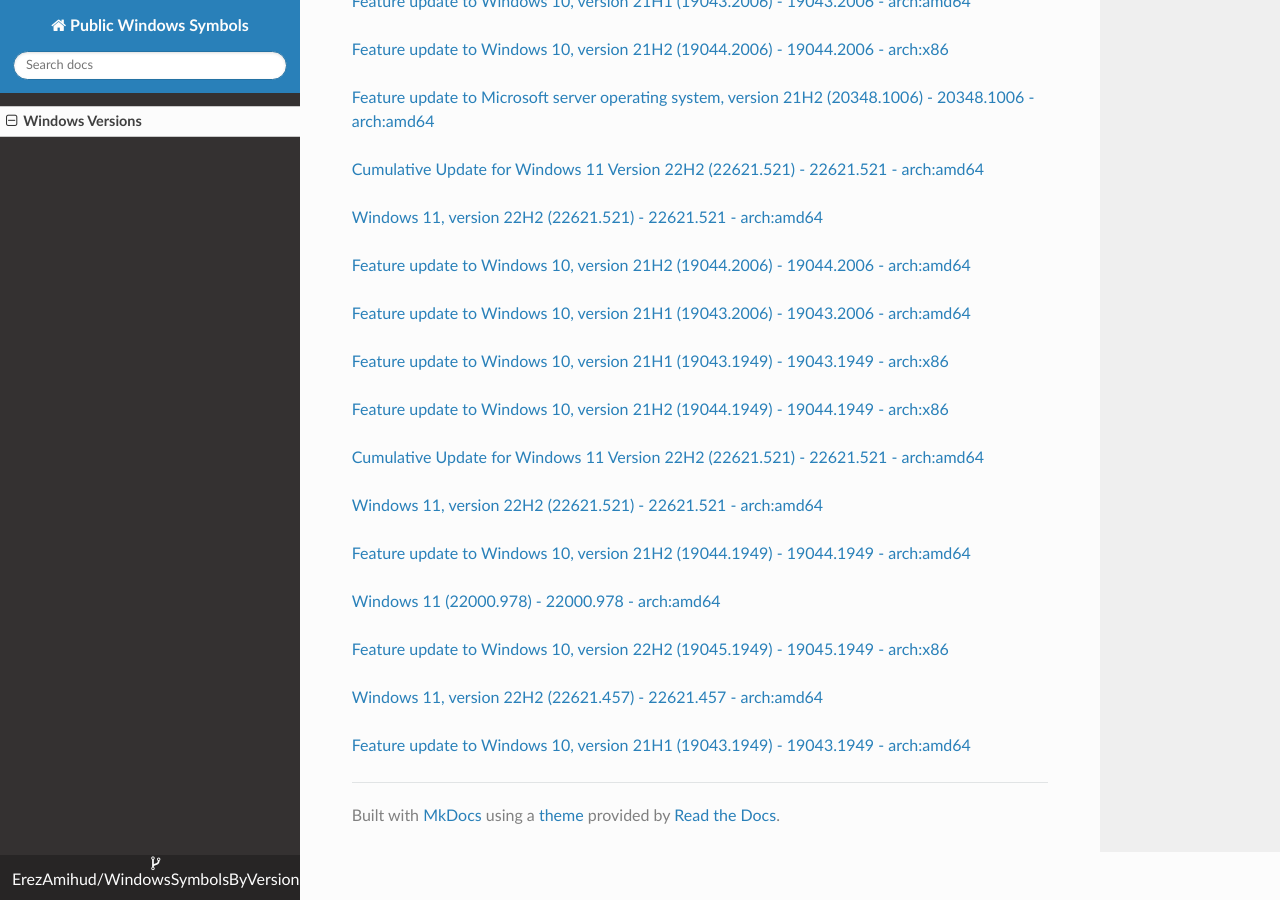
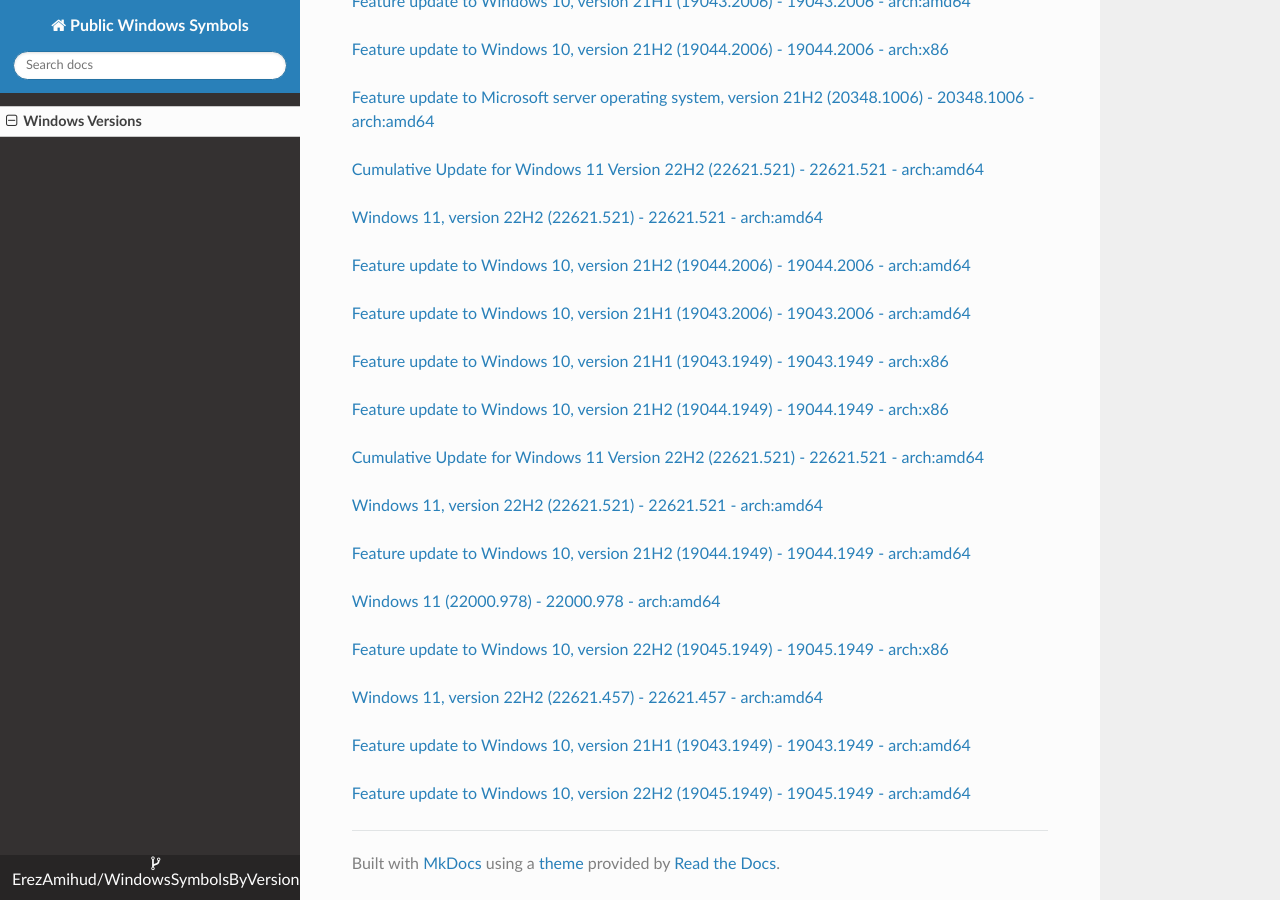
Before and after one commit to ErezAmihud/WindowsSymbolsByVersion, an MkDocs documentation site: the page built from docs/index.md, in a window 1280 px wide and 900 px high, scrolled down 53621 px. Built offline with MkDocs 1.6.1, drawn with Linux system fonts in a browser that asks for light colours; nearby versions of some CDN libraries.

Commit message:
Automated commit, add manifest for d5ea3411-5467-4284-9ad2-71a2e1a5d21a

```diff
--- a/docs/index.md
+++ b/docs/index.md
@@ -3172,3 +3172,6 @@
 
 
 [Feature update to Windows 10, version 21H1 (19043.1949) - 19043.1949 - arch:amd64](https://github.com/ErezAmihud/WindowsSymbolsByVersion/blob/main/manifests/a0306c97-531a-41ed-94e8-681ad12c387b.manifest)
+
+
+[Feature update to Windows 10, version 22H2 (19045.1949) - 19045.1949 - arch:amd64](https://github.com/ErezAmihud/WindowsSymbolsByVersion/blob/main/manifests/d5ea3411-5467-4284-9ad2-71a2e1a5d21a.manifest)
```
Also changed, not shown: process_builds.json (+1 -1 lines), 1 other file.
